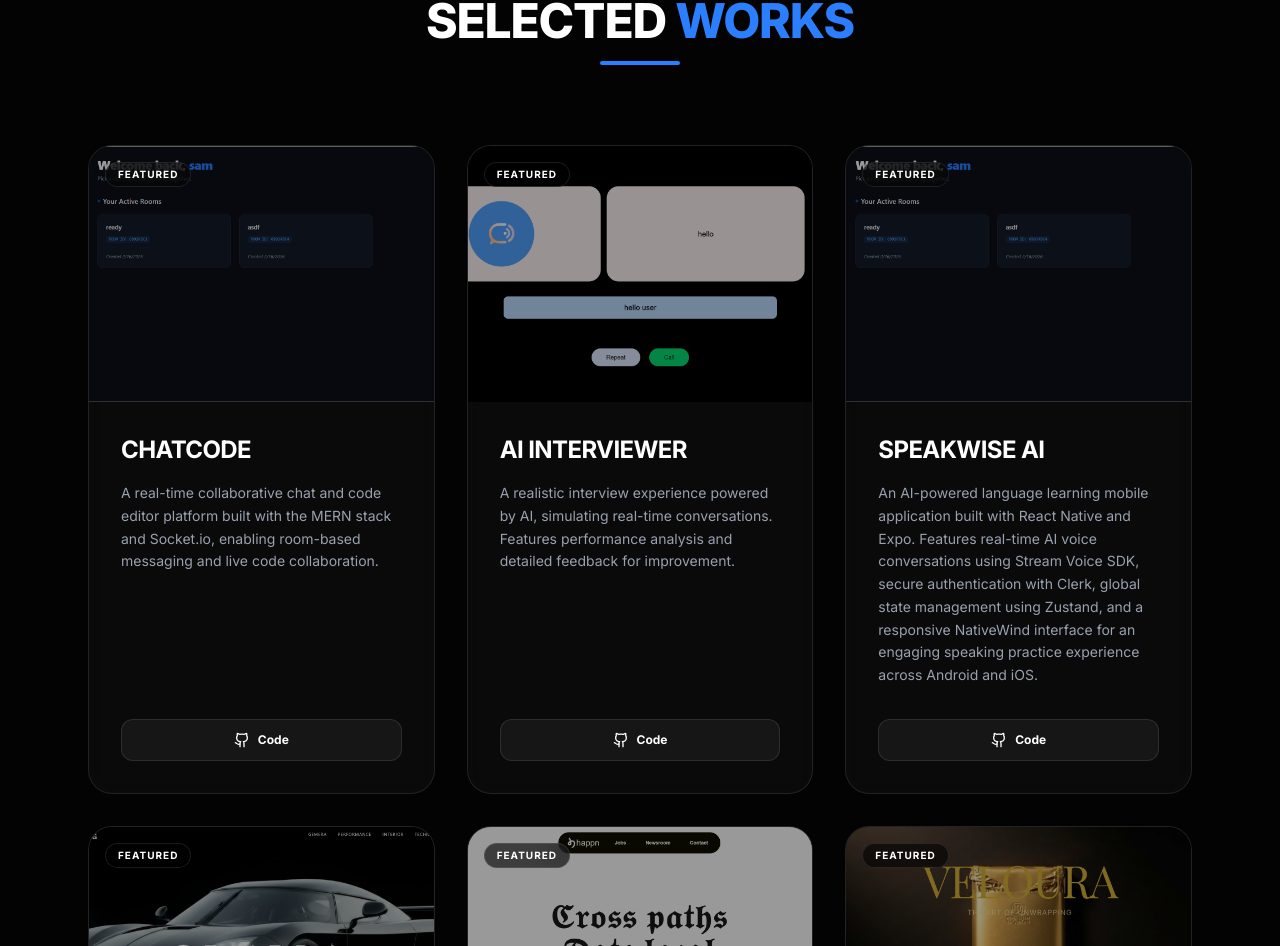
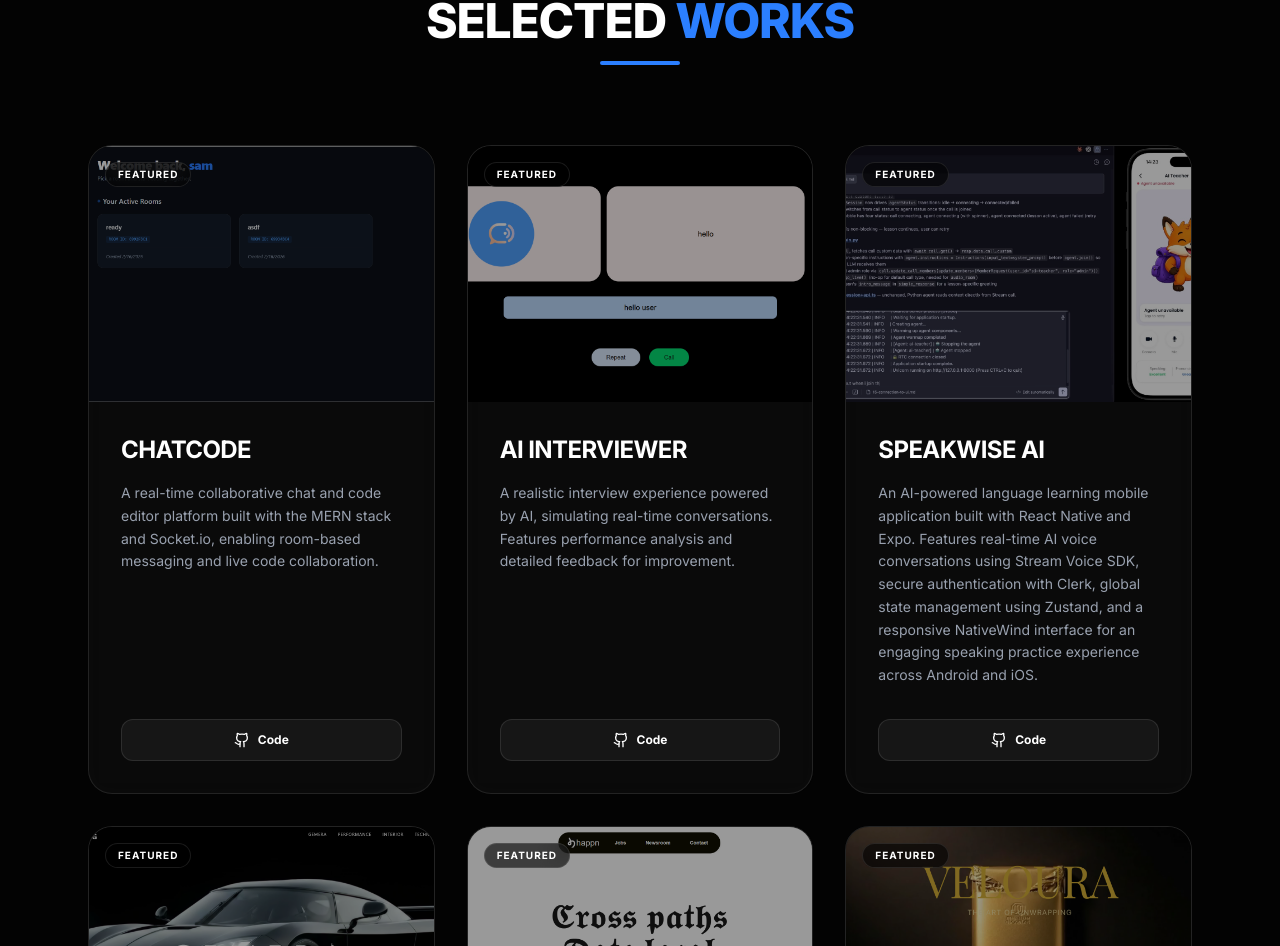
Before and after one commit to Sambhav09/Portfolio, a Next.js app: page / in a window 1280 px wide. Shown: the part 2727-3673 px from the top of the page. Built offline with nearby package versions, Linux system fonts and the light colour scheme.

Commit message:
Refactor Projects component with updated project data

```diff
--- a/component/Projects.jsx
+++ b/component/Projects.jsx
@@ -99,8 +99,8 @@ const Projects = () => {
             title: "SpeakWise AI",
             description:
                 "An AI-powered language learning mobile application built with React Native and Expo. Features real-time AI voice conversations using Stream Voice SDK, secure authentication with Clerk, global state management using Zustand, and a responsive NativeWind interface for an engaging speaking practice experience across Android and iOS.",
-            image: "/ChatCode.png",
-            github: "https://github.com/Sambhav09/SpeakWise-AI", // Replace with your actual repository
+            image: "/SpeakWise.png",
+            github: "https://github.com/Sambhav09/React-native-SpeakWise-AI",
             demo: null,
         },
         {
```
